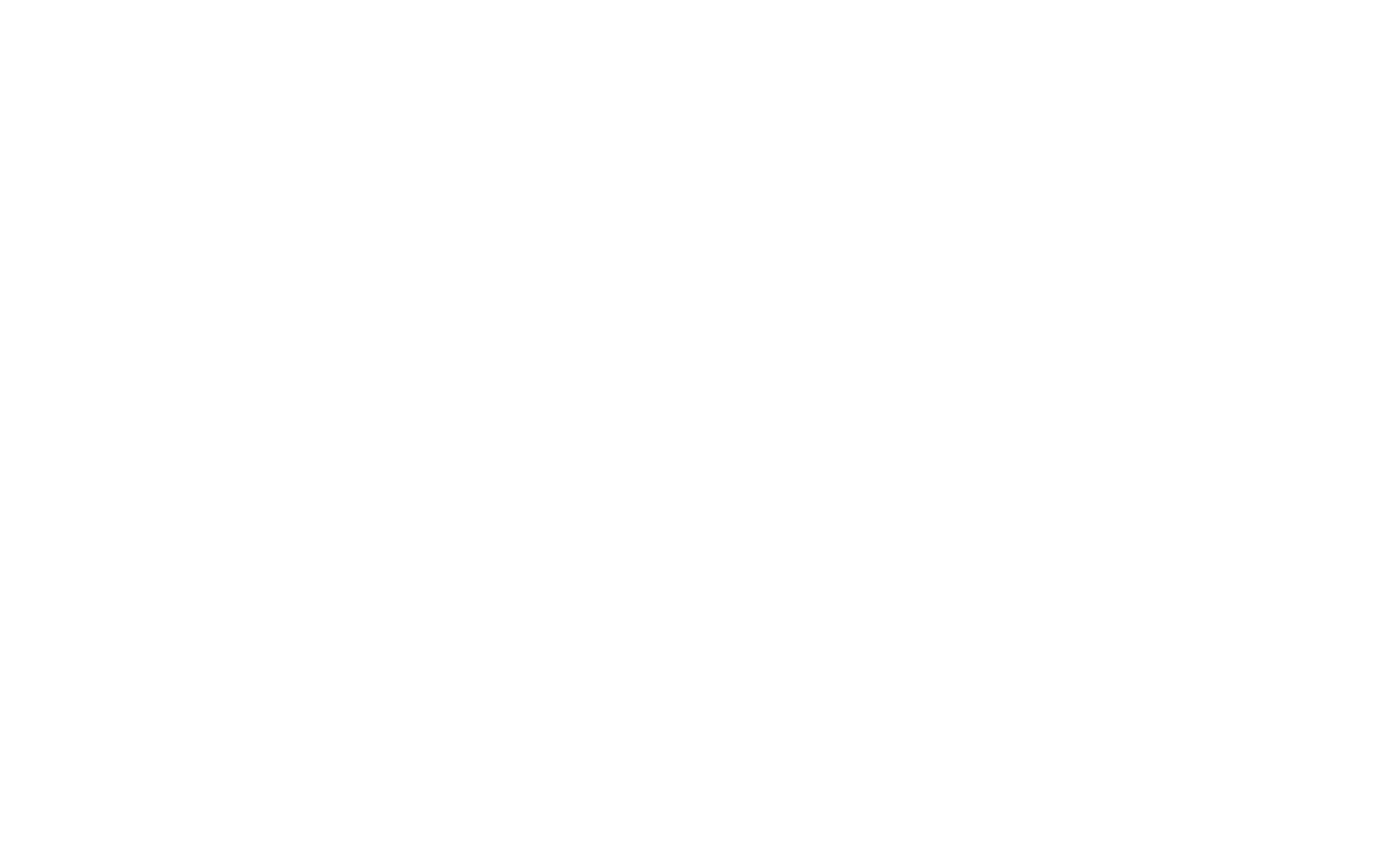
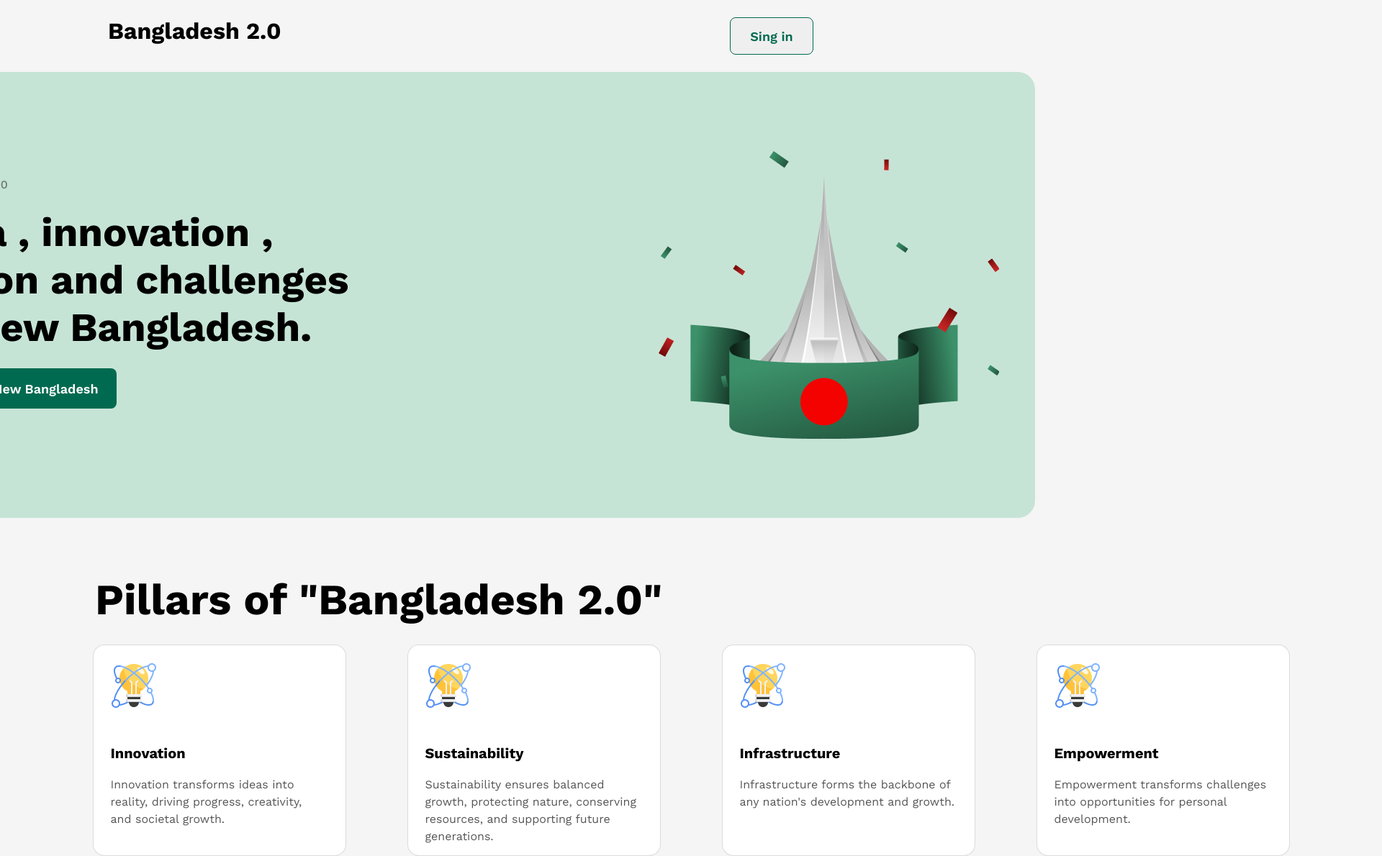
Before and after one commit to Ibtisumraian/ibtisum-assingment-one, a plain HTML site: page index.html in a window 1280 px wide. Shown: the whole page at 72% size, 1920 px wide, since content can reach past the window. Before the commit the page ends 800 px from the top, so only its background shows below. Drawn offline with nearby package versions, Linux system fonts and the light colour scheme.

Commit message:
navbar and chunk of main

```diff
--- a/index.html
+++ b/index.html
@@ -7,6 +7,75 @@
     <title>Document</title>
 </head>
 <body>
+    <header>
+        <nav>
+            <section>
+                <div class="navbar">
+                    <h3>Bangladesh 2.0</h3>
+                    <button type="submit" class="navbar-btn">Sing in</button>
+                </div>
+            </section>
+        </nav>
+        <section class="hero-section">
+            <div class="hero-content">
+                <div class="hero-text">
+                    <h5>Bangladesh 2.0</h5>
+                    <h1>Idea , innovation ,
+                        vision and challenges in New Bangladesh.</h1>
+                        <button type="button" class="hero-btn">Explore New Bangladesh</button>
+                </div>
+                <div class="hero-pic">
+
+                </div>
+            </div>
+        </section>
+
+    </header>
+    <main>
+        <section class="main-section">
+
+            <div class="pillar-section">
+                <h1 class="h1pb">Pillars of "Bangladesh 2.0"</h1>
+                 <div class="pillars">
+
+
+
+                <div class="pillar-1">
+                    <div class="bg"> </div>
+                    <div class="p-1-text">
+                        <h1>Innovation</h1>
+                        <p>Innovation transforms ideas into reality, driving progress, creativity, and societal growth. </p>
+                    </div>
+                </div>
+                <div class="pillar-1">
+                    <div class="bg"> </div>
+                    <div class="p-1-text">
+                        <h1>Sustainability</h1>
+                        <p>Sustainability ensures balanced growth, protecting nature, conserving resources, and supporting future generations. </p>
+                    </div>
+                </div>
+                <div class="pillar-1">
+                    <div class="bg"> </div>
+                    <div class="p-1-text">
+                        <h1>Infrastructure</h1>
+                        <p>Infrastructure forms the backbone of any nation's development and growth. </p>
+                    </div>
+                </div>
+                <div class="pillar-1">
+                    <div class="bg"> </div>
+                    <div class="p-1-text">
+                        <h1>Empowerment</h1>
+                        <p>Empowerment transforms challenges into opportunities for personal development.</p>
+                    </div>
+                </div>
+            </div>
+        </div>
+        </section>
+
+    </main>
+    <footer>
+
+    </footer>
 
 </body>
 </html>
--- a/style/style.css
+++ b/style/style.css
@@ -0,0 +1,151 @@
+@import url('https://fonts.googleapis.com/css2?family=Fira+Sans:ital,wght@0,100;0,200;0,300;0,400;0,500;0,600;0,700;0,800;0,900;1,100;1,200;1,300;1,400;1,500;1,600;1,700;1,800;1,900&family=Work+Sans:ital,wght@0,100..900;1,100..900&display=swap');
+/* font-family: "Work Sans", serif; */
+*{
+    margin: 0;
+    padding: 0;
+
+}
+body{
+    background-color: rgb(245, 245, 245);
+}
+/* navbar style */
+.navbar h3{
+    font-family: "Work Sans", serif;
+    font-size: 32px;
+    font-weight: 700;
+}
+.navbar{
+    display: flex;
+    justify-content: space-between;
+    padding: 24px 150px 24px 150px;
+}
+.navbar-btn{
+    font-family: "Work Sans", serif;
+    color: rgb(0, 106, 80);
+    font-size: 18px;
+    font-weight: 600;
+    width: 116px;
+    height: 52px;
+    border: 1px solid rgb(0, 106, 80);
+    border-radius: 8px;
+    cursor: pointer;
+}
+/* hero section style  */
+.hero-section{
+    display: flex;
+    justify-content: center;
+
+}
+.hero-content{
+    width: 1536px;
+    height: 560px;
+    display: flex;
+    flex-direction: row;
+    justify-content: center;
+    align-items: center;
+    gap: 400px;
+    padding: 30px 50px 30px 50px;
+    border-radius: 24px;
+    background: rgb(198, 228, 214);
+}
+.hero-text{
+    width: 622px;
+    height: 326px;
+    display: flex;
+    flex-direction: column;
+    justify-content: flex-start;
+    align-items: flex-start;
+    gap: 24px;
+    padding: 0px;
+}
+.hero-text h5{
+    font-family: "Work Sans", serif;
+    font-size: 16px;
+    font-weight: 500;
+    color: rgba(14, 14, 14, 0.5);
+}
+.hero-text h1{
+    font-family: "Work Sans", serif;
+    font-size: 56px;
+    font-weight: 700;
+}
+.hero-text .hero-btn{
+    font-family: "Work Sans", serif;
+    color: rgb(255, 255, 255);
+    font-size: 18px;
+    font-weight: 600;
+    width: 270px;
+    height: 56px;
+    background-color: rgb(0, 106, 80);
+    border-radius: 8px;
+    border: none;
+    cursor: pointer;
+}
+.hero-content .hero-pic{
+    background-image: url(../assets/hero.png);
+    width: 474.03px;
+    height: 400px;
+}
+/* main section starts */
+.pillar-section{
+    width: 1920px;
+    height: 324px;
+    font-family: "Work Sans", serif;
+    font-size: 40px;
+    font-weight: 700px;
+    line-height: 48px;
+    gap: 35px;
+}
+.pillar-section .h1pb{
+    margin: 90px 80px 40px 80px;
+    padding-left: 52px;
+
+}
+.pillars{
+    width: 1920px;
+    height: 290px;
+    display: flex;
+    justify-content: center;
+    align-items: center;
+    margin-right: 85px;
+    gap: 85px;
+
+}
+.pillar-1{
+    width: 302px;
+    height: 244px;
+    background-color: rgb(255, 255, 255);
+    border: 1px solid rgba(14, 14, 14, 0.15);
+    border-radius: 16px;
+    gap: 50px;
+    padding: 24px;
+    display: flex;
+    flex-direction: column;
+
+}
+.pillar-1 .bg{
+    background-image: url(../assets/card-icon.png);
+    background-repeat: no-repeat;
+    width: 63px;
+    height: 64px;
+}
+.pillars .p-1-text{
+    width: 300px;
+    height: 120px;
+    gap: 20px;
+
+}
+.pillars .p-1-text h1{
+    font-family: "Work Sans", serif;
+    font-size: 20px;
+    font-weight: 700px;
+    line-height: 24px;
+    margin-bottom: 20px;
+}
+.pillars .p-1-text p{
+    font-family: "Work Sans", serif;
+    font-size: 16px;
+    font-weight: 400px;
+    line-height: 24px;
+    color: rgba(14, 14, 14, 0.7);
+}
```
